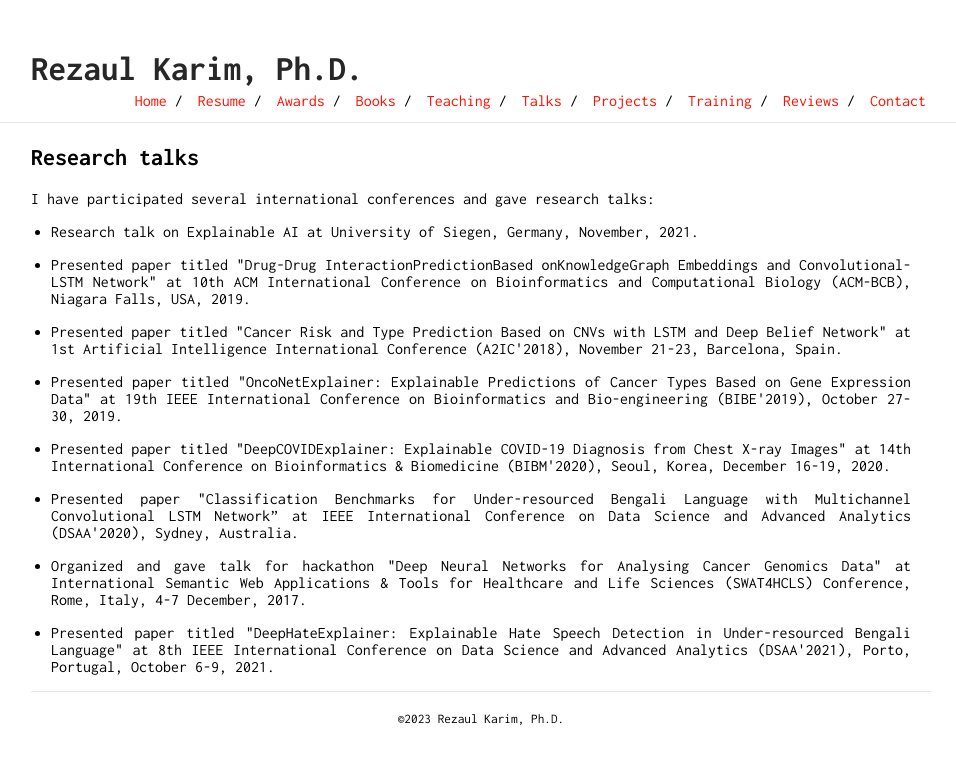
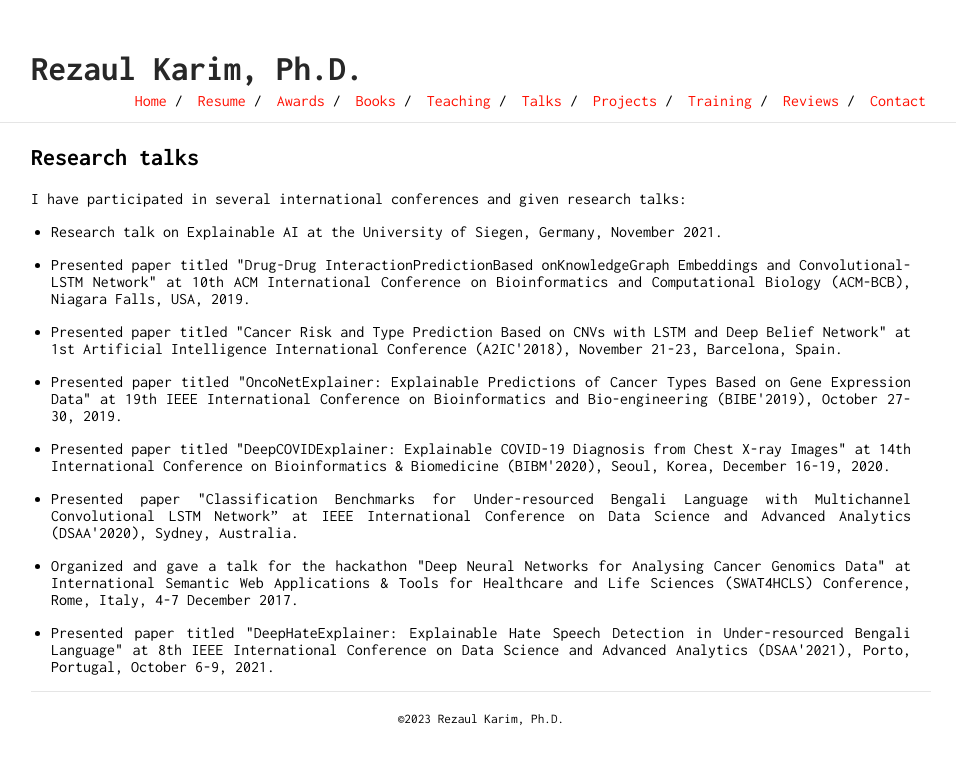
Before and after one commit to rezacsedu/rezacsedu.github.io, a Jekyll site: the page built from talks.md, in a window 1280 px wide. Shown: the top 765 px of the page, without its empty margins (159-1115 px from the left). Built offline with Jekyll 4.4.1, drawn with Linux system fonts in a browser that asks for light colours; our own code applies the rules of GitHub Pages for plain Markdown files.

Commit message:
Update talks.md

```diff
--- a/talks.md
+++ b/talks.md
@@ -1,11 +1,11 @@
 ## Research talks
-<p style='text-align: justify;'>I have participated several international conferences and gave research talks:</p>
+<p style='text-align: justify;'>I have participated in several international conferences and given research talks:</p>
 
-- <p style='text-align: justify;'> Research talk on Explainable AI at University of Siegen, Germany, November, 2021.</p>
+- <p style='text-align: justify;'> Research talk on Explainable AI at the University of Siegen, Germany, November 2021.</p>
 - <p style='text-align: justify;'> Presented paper titled "Drug-Drug InteractionPredictionBased onKnowledgeGraph Embeddings and Convolutional-LSTM Network" at 10th ACM International Conference on Bioinformatics and Computational Biology (ACM-BCB), Niagara Falls, USA, 2019.</p>
 - <p style='text-align: justify;'> Presented paper titled "Cancer Risk and Type Prediction Based on CNVs with LSTM and Deep Belief Network" at 1st Artificial Intelligence International Conference (A2IC'2018), November 21-23, Barcelona, Spain.</p>
 - <p style='text-align: justify;'> Presented paper titled "OncoNetExplainer: Explainable Predictions of Cancer Types Based on Gene Expression Data" at 19th IEEE International Conference on  Bioinformatics and Bio-engineering (BIBE'2019), October 27-30, 2019.</p>
 - <p style='text-align: justify;'> Presented paper titled "DeepCOVIDExplainer: Explainable COVID-19 Diagnosis from Chest X-ray Images" at 14th International Conference on Bioinformatics & Biomedicine (BIBM'2020), Seoul, Korea, December 16-19, 2020.</p>
 - <p style='text-align: justify;'> Presented paper "Classification Benchmarks for Under-resourced Bengali Language with Multichannel Convolutional LSTM Network” at IEEE International Conference on Data Science and Advanced Analytics (DSAA'2020), Sydney, Australia.</p>
-- <p style='text-align: justify;'> Organized and gave talk for hackathon "Deep Neural Networks for Analysing Cancer Genomics Data" at International Semantic Web Applications & Tools for Healthcare and Life Sciences (SWAT4HCLS) Conference, Rome, Italy, 4-7 December, 2017.</p>
+- <p style='text-align: justify;'> Organized and gave a talk for the hackathon "Deep Neural Networks for Analysing Cancer Genomics Data" at International Semantic Web Applications & Tools for Healthcare and Life Sciences (SWAT4HCLS) Conference, Rome, Italy, 4-7 December 2017.</p>
 - <p style='text-align: justify;'> Presented paper titled "DeepHateExplainer: Explainable Hate Speech Detection in Under-resourced Bengali Language" at 8th IEEE International Conference on Data Science and Advanced Analytics (DSAA'2021), Porto, Portugal, October 6-9, 2021.</p>
```
